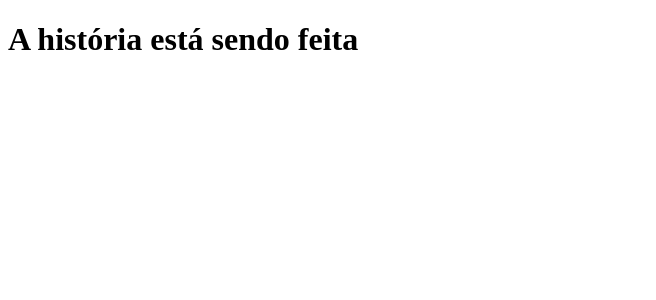
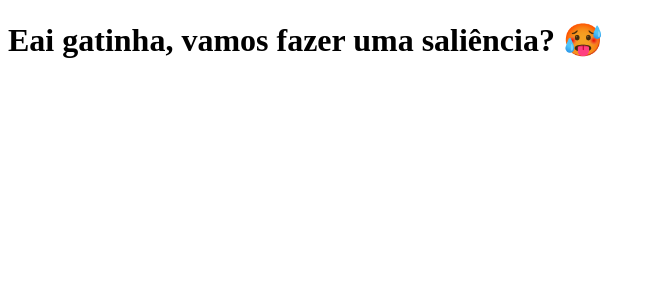
Before and after one commit to CaioGGR/clone-tabnews, a Next.js app: page / in a window 1280 px wide. Shown: the top 300 px of the page, without its empty margins (0-656 px from the left). Built offline with nearby package versions, Linux system fonts and the light colour scheme.

Commit message:
mudando a frase

```diff
--- a/pages/index.js
+++ b/pages/index.js
@@ -1,5 +1,5 @@
 function Home() {
-  return <h1>A história está sendo feita</h1>
+  return <h1>Eai gatinha, vamos fazer uma saliência? 🥵</h1>
 }
 
 export default Home
```
